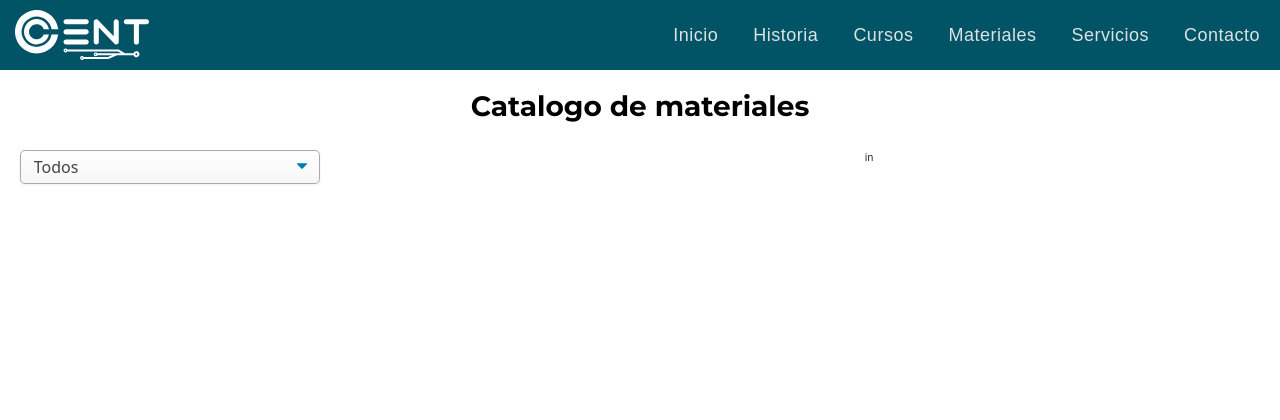
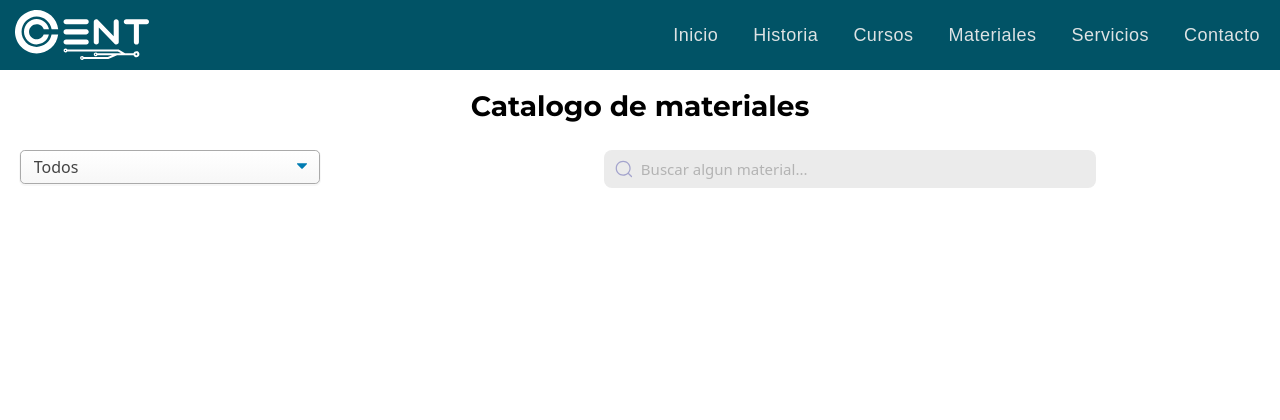
Before and after one commit to Edggarius/SPAWF-ARCHIVES, a Django app: page /materiales/ in a window 1280 px wide. Shown: the top 420 px of the page. Run offline with Django 4.2, Linux system fonts and the light colour scheme.

Commit message:
Productos V3 corregidos

```diff
--- a/apps/templates/home/materiales.html
+++ b/apps/templates/home/materiales.html
@@ -24,9 +24,10 @@
 
       <div class="item-materiales">
         <div class="barra-navegacion">
-          in
-
-
+          <div class="group">
+            <svg class="icon" aria-hidden="true" viewBox="0 0 24 24"><g><path d="M21.53 20.47l-3.66-3.66C19.195 15.24 20 13.214 20 11c0-4.97-4.03-9-9-9s-9 4.03-9 9 4.03 9 9 9c2.215 0 4.24-.804 5.808-2.13l3.66 3.66c.147.146.34.22.53.22s.385-.073.53-.22c.295-.293.295-.767.002-1.06zM3.5 11c0-4.135 3.365-7.5 7.5-7.5s7.5 3.365 7.5 7.5-3.365 7.5-7.5 7.5-7.5-3.365-7.5-7.5z"></path></g></svg>
+            <input placeholder="Buscar algun material..." type="search" class="input">
+          </div>
         </div>
 
         <div class="container-materiales">
--- a/static/css/materiales.css
+++ b/static/css/materiales.css
@@ -92,3 +92,44 @@
 }
 
 /* buscador */
+.group {
+ display: flex;
+ line-height: 5rem;
+ align-items: center;
+ position: relative;
+ width: 60%;
+}
+
+.input {
+font-size: 1.5rem;
+ width: 100%;
+ height: 3.8rem;
+ line-height: 28px;
+ padding: 0 1rem;
+ padding-left: 3.5rem;
+ border: 2px solid transparent;
+ border-radius: 8px;
+ outline: none;
+ background-color: #ebebeb;
+ color: #161355;
+ transition: .3s ease;
+}
+
+.input::placeholder {
+ color: #b3b3b3;
+}
+
+.input:focus, input:hover {
+ outline: none;
+ border-color: #0335406c;
+ background-color: #fff;
+ box-shadow: 0 0 0 4px #01536660;
+}
+
+.icon {
+ position: absolute;
+ left: 1rem;
+ fill: #a4a4cd;
+ width: 2rem;
+ height: 2rem;
+}
```
